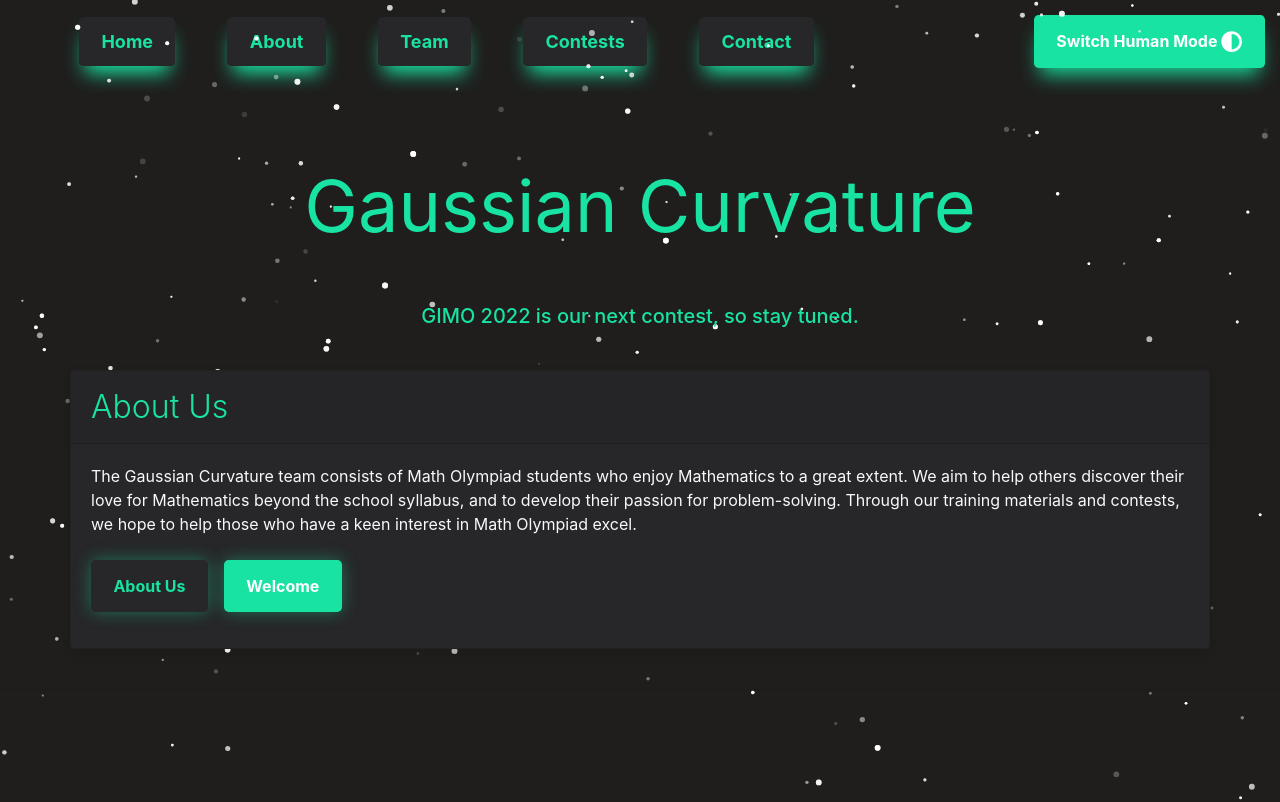
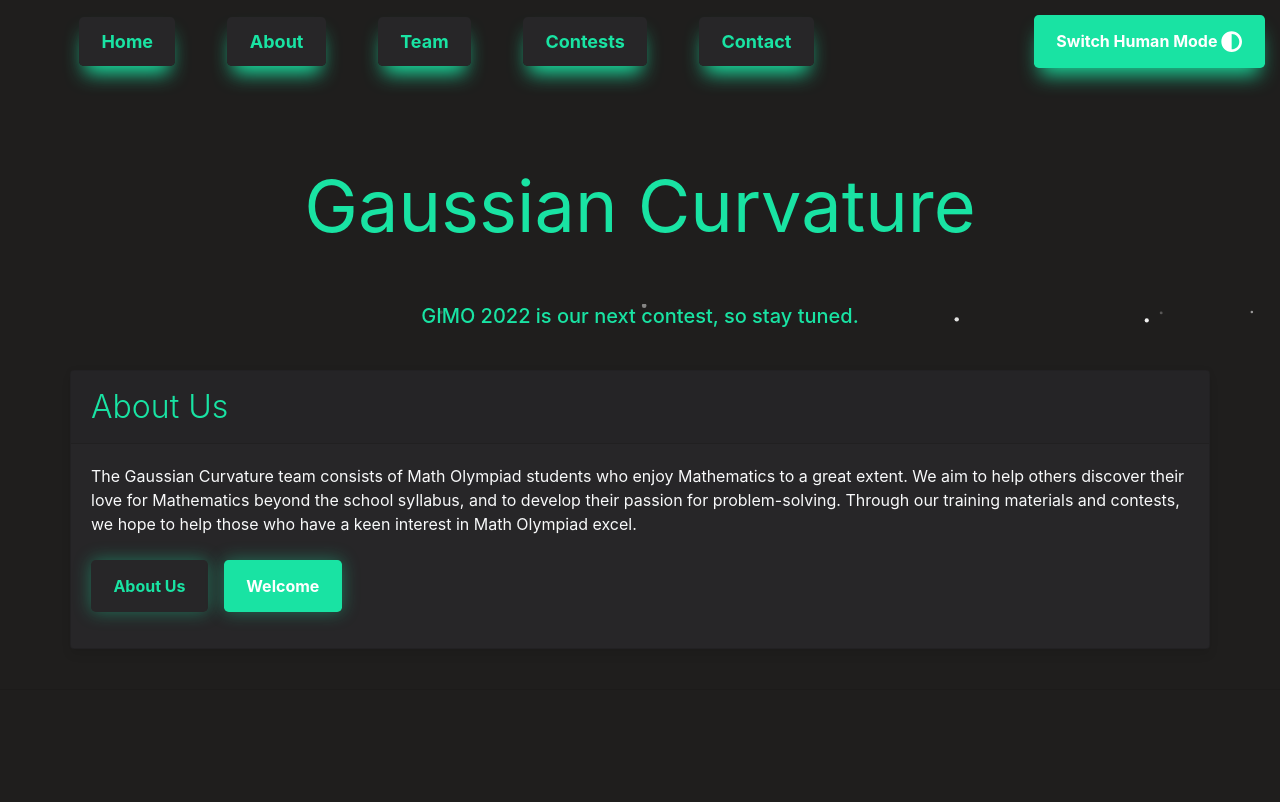
Before and after one commit to gaussiancurvolympiads/gaussiancurv, a React (Create React App) app: page / in a window 1280 px wide. Shown: the top 802 px of the page. Built offline with nearby package versions, Linux system fonts and the light colour scheme.

Commit message:
Update Home.jsx

```diff
--- a/src/components/Home.jsx
+++ b/src/components/Home.jsx
@@ -13,7 +13,7 @@ const Home = ({ darkMode }) => {
 
     return (
         <div>
-     <Particles />
+
             <AttentionSeeker effect="pulse">
                 <Row>
 
@@ -35,7 +35,7 @@ const Home = ({ darkMode }) => {
 <Container align="center"><Col lg={15} align="center">
 <div align="center" class="text-secondary" >
 <div align="center" class="lead">
-
+   <Particles />
             <h5 align="center"> GIMO 2022 is our next contest, so stay tuned. </h5> </div>
 
 </div>
```
